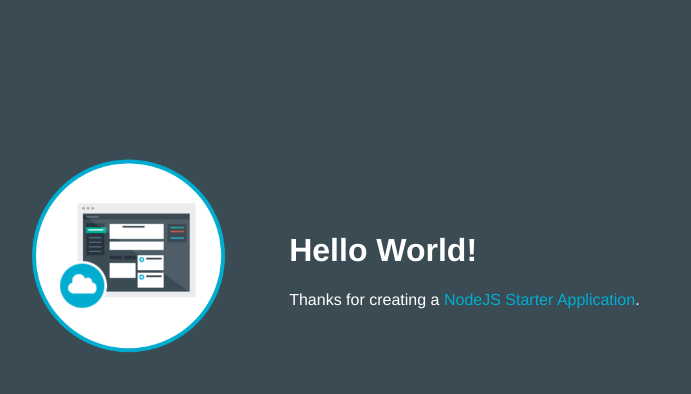
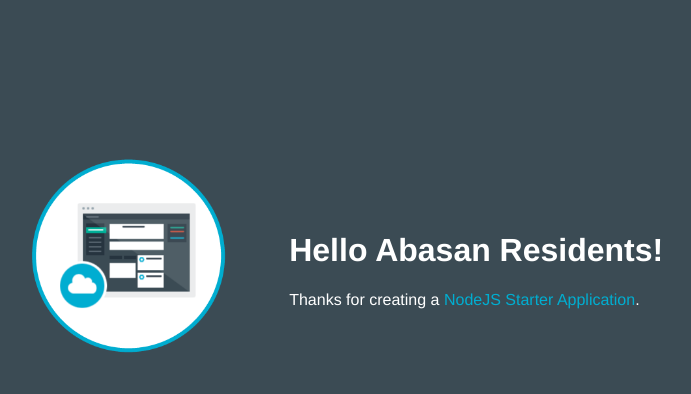
Before and after one commit to JyotsnaDev/AbasanCommunity, a website: page AbasanCommunityNew/public/index.html in a window 1280 px wide. Shown: the whole page, without its empty margins (253-944 px from the left). Drawn offline with Linux system fonts and the light colour scheme.

Commit message:
First Change.

```diff
--- a/AbasanCommunityNew/public/index.html
+++ b/AbasanCommunityNew/public/index.html
@@ -2,7 +2,7 @@
 <html>
 
   <head>
-    <title>NodeJS Starter Application</title>
+    <title>AbasanCommunityApp</title>
     <meta charset="utf-8">
     <meta http-equiv="X-UA-Compatible" content="IE=edge">
     <meta name="viewport" content="width=device-width, initial-scale=1">
@@ -16,7 +16,7 @@
           <img class = "newappIcon" src="images/newapp-icon.png">
         </td>
         <td>
-          <h1 id="message">Hello World!</h1>
+          <h1 id="message">Hello Abasan Residents!</h1>
           <p class='description'></p> Thanks for creating a <span class = "blue">NodeJS Starter Application</span>.
         </td>
       </tr>
```
